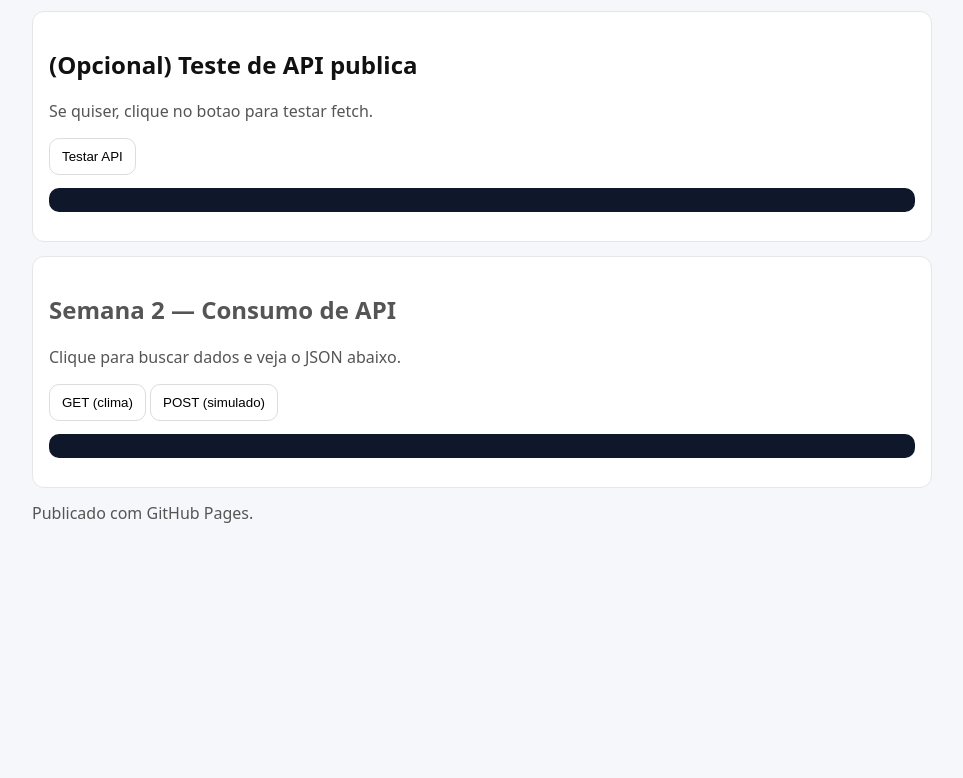
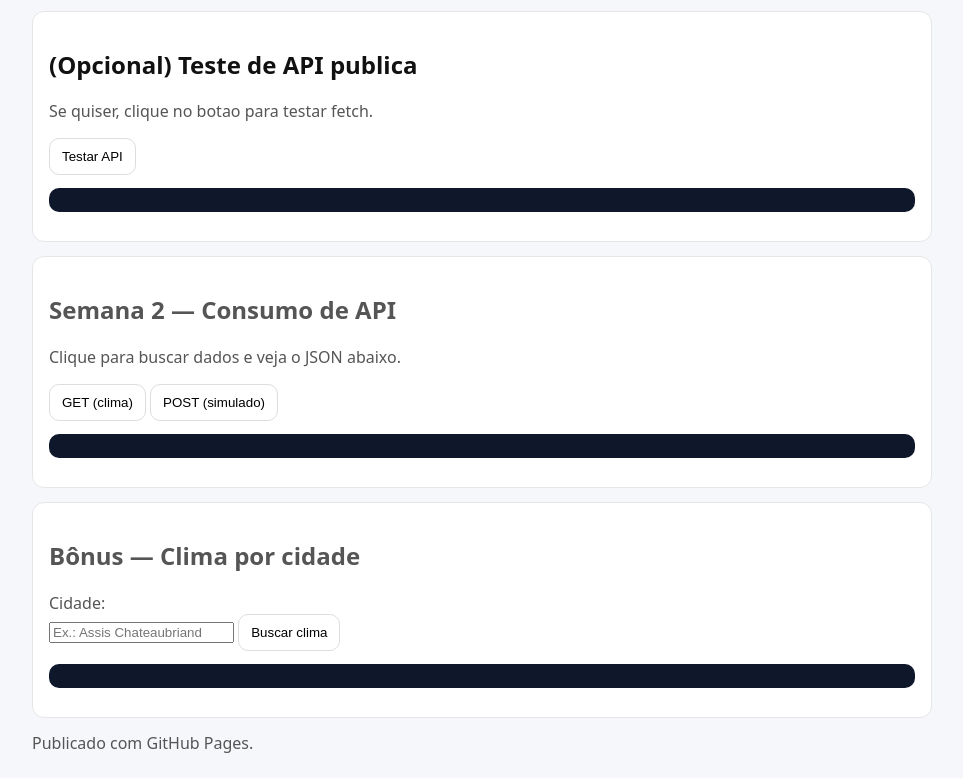
Before and after one commit to beatrizprevidi/nuvem-semana1-beatriz-previdi., a plain HTML site: page index.html in a window 1280 px wide. Shown: the part 510-1288 px from the top of the page, without its empty margins (158-1121 px from the left). Before the commit the page ends 1058 px from the top, so only its background shows below. Drawn offline with Linux system fonts and the light colour scheme.

Commit message:
Add city weather search section to index.html

```diff
--- a/index.html
+++ b/index.html
@@ -37,6 +37,13 @@
 <button id="btnPost">POST (simulado)</button>
 <pre id="out" class="code"></pre>
 </section>
+<section class="card">
+<h2>Bônus — Clima por cidade</h2>
+<label class="muted" for="city">Cidade:</label><br/>
+<input id="city" placeholder="Ex.: Assis Chateaubriand" />
+<button id="btnCity">Buscar clima</button>
+<pre id="cityOut" class="code"></pre>
+</section>
 Publicado com GitHub Pages.
 </footer>
 </main>
```
